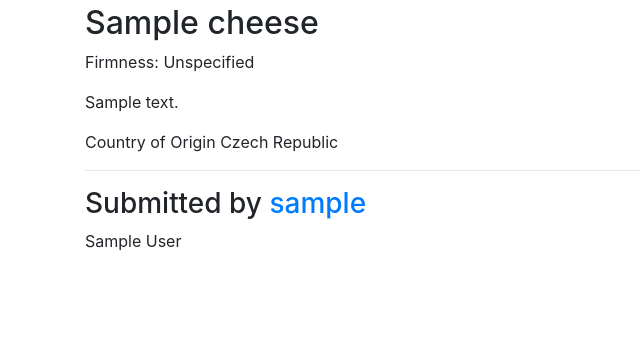
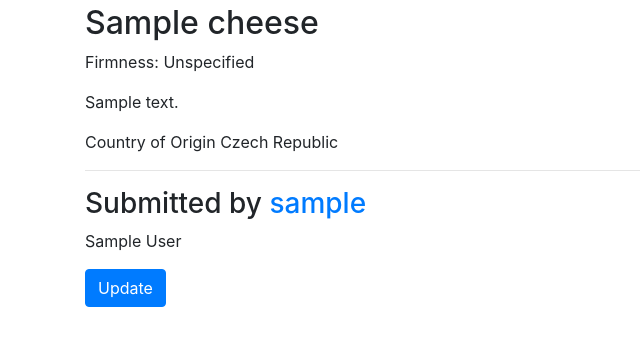
Before and after one commit to shortnd/everycheese, a Django app: a page that uses everycheese/templates/cheeses/cheese_detail.html in a window 1280 px wide. Shown: the part 56-402 px from the top of the page, without its empty margins (0-640 px from the left). Run offline with Django 3.2, Linux system fonts and the light colour scheme; tables that the repository leaves empty hold one stand-in row (values such as "Sample post"); some libraries are stand-ins or nearby versions.

Commit message:
Add cheese update view, modify template

```diff
--- a/everycheese/cheeses/urls.py
+++ b/everycheese/cheeses/urls.py
@@ -7,4 +7,9 @@ urlpatterns = [
     path(route="", view=views.CheeseListView.as_view(), name="list"),
     path(route="add/", view=views.CheeseCreateView.as_view(), name="add",),
     path(route="<slug:slug>/", view=views.CheeseDetailView.as_view(), name="detail",),
+    path(
+        route="<slug:slug>/update/",
+        view=views.CheeseUpdateView.as_view(),
+        name="update",
+    ),
 ]
--- a/everycheese/cheeses/views.py
+++ b/everycheese/cheeses/views.py
@@ -1,4 +1,4 @@
-from django.views.generic import ListView, DetailView, CreateView
+from django.views.generic import ListView, DetailView, CreateView, UpdateView
 from django.contrib.auth.mixins import LoginRequiredMixin
 
 from .models import Cheese
@@ -24,3 +24,9 @@ class CheeseCreateView(LoginRequiredMixin, CreateView):
     def form_valid(self, form):
         form.instance.creator = self.request.user
         return super().form_valid(form)
+
+
+class CheeseUpdateView(LoginRequiredMixin, UpdateView):
+    model = Cheese
+    fields = ["name", "description", "firmness", "country_of_origin"]
+    action = "Update"
--- a/everycheese/templates/cheeses/cheese_detail.html
+++ b/everycheese/templates/cheeses/cheese_detail.html
@@ -29,4 +29,7 @@ Cheeses: {{ cheese.name }}
   {% if cheese.creator.name %}
     <p>{{ cheese.creator.name }}</p>
   {% endif %}
+  <p>
+    <a href="{% url 'cheeses:update' cheese.slug %}" class="btn btn-primary" role="button">Update</a>
+  </p>
 {% endblock content %}
```
Also changed, not shown: everycheese/templates/cheeses/cheese_form.html (+6 -4 lines).
